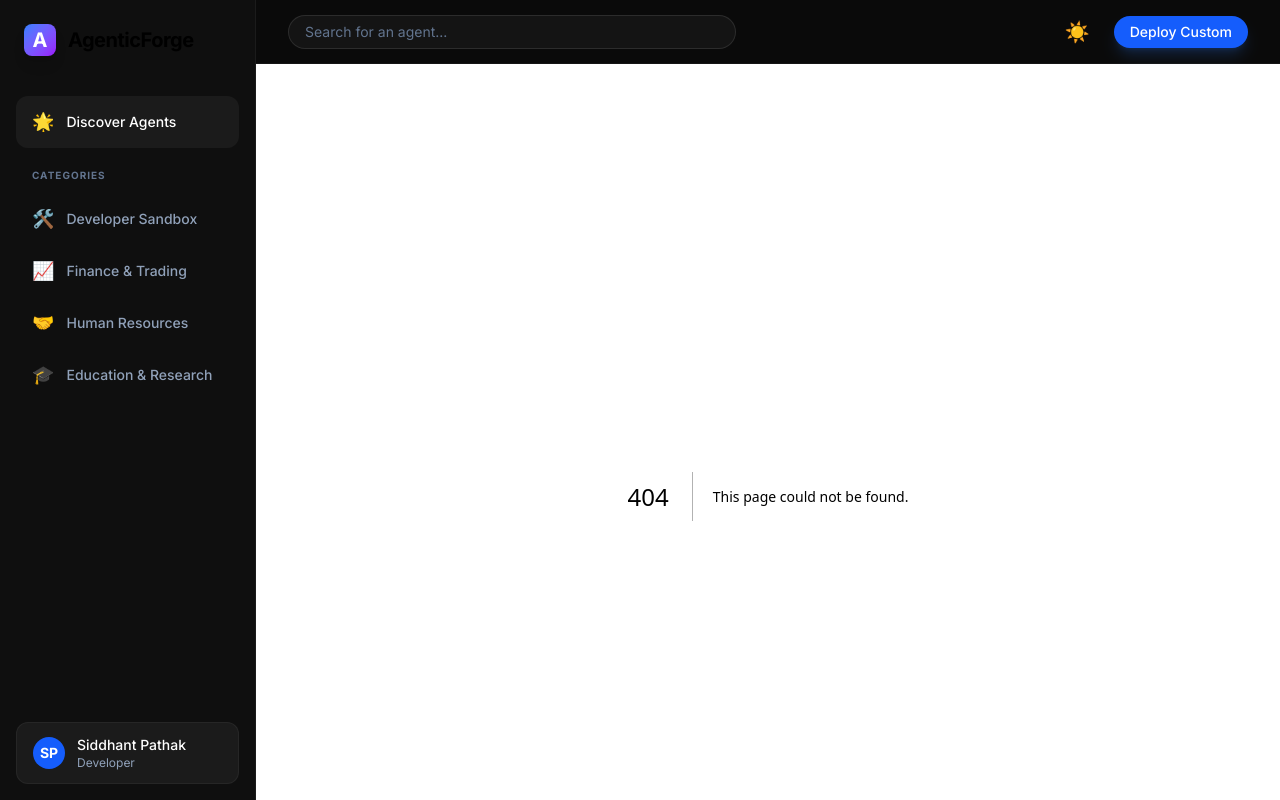
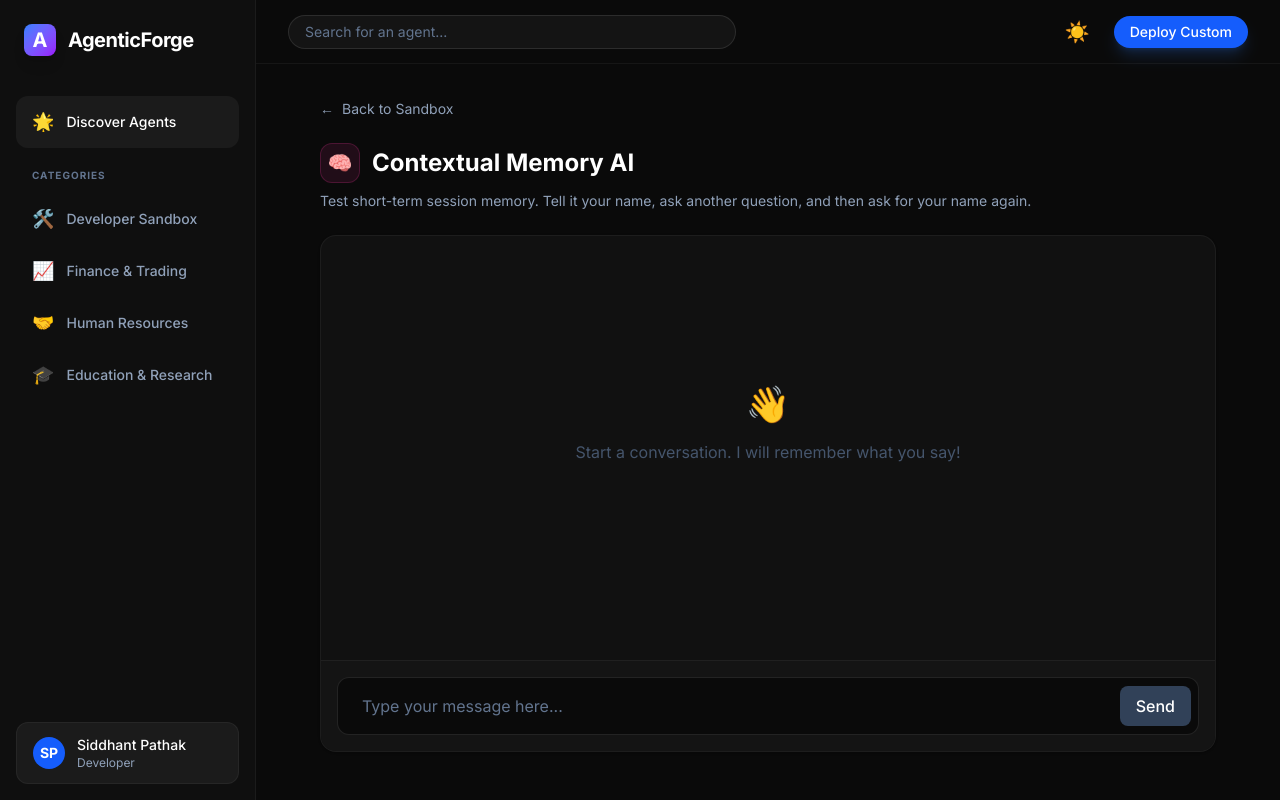
Before and after one commit to PathakSiddhant/AgenticForge, a Next.js app in the folder web-app/: page /sandbox/memory-bot in a window 1280 px wide. Before the commit this address had no page. Built offline with nearby package versions, Linux system fonts and the light colour scheme.

Commit message:
feat(web-app): build scroll-optimized chat interface for memory agent

```diff
--- /dev/null
+++ b/web-app/src/app/sandbox/memory-bot/page.tsx
@@ -0,0 +1,132 @@
+"use client";
+import { useState, useRef, useEffect } from "react";
+import Link from "next/link";
+
+type Message = { role: "user" | "model"; content: string };
+
+export default function MemoryBot() {
+  const [input, setInput] = useState("");
+  const [messages, setMessages] = useState<Message[]>([]);
+  const [loading, setLoading] = useState(false);
+
+  const messagesEndRef = useRef<HTMLDivElement>(null);
+  const scrollToBottom = () => messagesEndRef.current?.scrollIntoView({ behavior: "smooth" });
+  useEffect(scrollToBottom, [messages]);
+
+  const sendMessage = async (e: React.FormEvent) => {
+    e.preventDefault();
+    if (!input.trim()) return;
+
+    const newMessages = [...messages, { role: "user", content: input } as Message];
+    setMessages(newMessages);
+    setInput("");
+    setLoading(true);
+
+    try {
+      const res = await fetch("http://localhost:8000/api/memory", {
+        method: "POST",
+        headers: { "Content-Type": "application/json" },
+        body: JSON.stringify({
+          history: messages,
+          message: input
+        }),
+      });
+
+      const data = await res.json();
+
+      if(data.reply) {
+        setMessages((prev) => [...prev, { role: "model", content: data.reply }]);
+      } else {
+        setMessages((prev) => [...prev, { role: "model", content: "Error: " + data.error }]);
+      }
+    } catch (error) {
+      setMessages((prev) => [...prev, { role: "model", content: "Connection Error! Is Python running?" }]);
+    }
+
+    setLoading(false);
+  };
+
+  return (
+    // FIX: Removed pb-12 and fixed height, now using h-full to fit exactly inside the layout
+    <div className="max-w-4xl mx-auto h-full flex flex-col pb-4">
+      {/* Header Area (Fixed size, won't shrink) */}
+      <div className="shrink-0">
+        <Link href="/sandbox" className="inline-flex items-center gap-2 text-sm text-slate-500 dark:text-slate-400 hover:text-blue-600 dark:hover:text-blue-400 mb-6 transition-colors">
+          <span>←</span> Back to Sandbox
+        </Link>
+
+        <div className="mb-6">
+          <div className="flex items-center gap-3 mb-2">
+            <div className="w-10 h-10 rounded-xl bg-pink-100 dark:bg-pink-500/10 flex items-center justify-center text-xl border border-pink-200 dark:border-pink-500/20">
+              🧠
+            </div>
+            <h1 className="text-2xl font-bold text-slate-900 dark:text-white">Contextual Memory AI</h1>
+          </div>
+          <p className="text-slate-600 dark:text-slate-400 text-sm">
+            Test short-term session memory. Tell it your name, ask another question, and then ask for your name again.
+          </p>
+        </div>
+      </div>
+
+      {/* Chat Box Area (Takes all remaining height, min-h-0 is the magic flexbox trick!) */}
+      <div className="flex-1 bg-white dark:bg-[#111] border border-slate-200 dark:border-white/5 rounded-2xl flex flex-col shadow-sm overflow-hidden min-h-0">
+
+        {/* Messages List (Scrolls independently) */}
+        <div className="flex-1 overflow-y-auto p-6 space-y-6">
+          {messages.length === 0 ? (
+            <div className="h-full flex flex-col items-center justify-center text-slate-400 dark:text-slate-600 space-y-4">
+              <div className="text-4xl">👋</div>
+              <p>Start a conversation. I will remember what you say!</p>
+            </div>
+          ) : (
+            messages.map((msg, index) => (
+              <div key={index} className={`flex ${msg.role === 'user' ? 'justify-end' : 'justify-start'}`}>
+                <div className={`max-w-[80%] rounded-2xl px-5 py-3 ${
+                  msg.role === 'user'
+                    ? 'bg-blue-600 text-white rounded-br-none'
+                    : 'bg-slate-100 dark:bg-[#1a1a1a] border border-slate-200 dark:border-white/5 text-slate-900 dark:text-slate-200 rounded-bl-none'
+                }`}>
+                  {msg.content}
+                </div>
+              </div>
+            ))
+          )}
+          {loading && (
+            <div className="flex justify-start">
+              <div className="bg-slate-100 dark:bg-[#1a1a1a] border border-slate-200 dark:border-white/5 rounded-2xl rounded-bl-none px-5 py-4">
+                <div className="flex gap-1">
+                  <div className="w-2 h-2 bg-blue-500 rounded-full animate-bounce [animation-delay:-0.3s]"></div>
+                  <div className="w-2 h-2 bg-blue-500 rounded-full animate-bounce [animation-delay:-0.15s]"></div>
+                  <div className="w-2 h-2 bg-blue-500 rounded-full animate-bounce"></div>
+                </div>
+              </div>
+            </div>
+          )}
+          <div ref={messagesEndRef} />
+        </div>
+
+        {/* Input Area (Fixed size at bottom) */}
+        <div className="p-4 bg-slate-50 dark:bg-[#141414] border-t border-slate-200 dark:border-white/5 shrink-0">
+          <form onSubmit={sendMessage} className="relative">
+            <input
+              type="text"
+              value={input}
+              onChange={(e) => setInput(e.target.value)}
+              placeholder="Type your message here..."
+              disabled={loading}
+              className="w-full bg-white dark:bg-[#0a0a0a] border border-slate-300 dark:border-white/10 text-slate-900 dark:text-white placeholder-slate-400 dark:placeholder-slate-500 px-6 py-4 rounded-xl focus:outline-none focus:border-blue-500/50 pr-24 transition-colors"
+            />
+            <button
+              type="submit"
+              disabled={loading || !input.trim()}
+              className="absolute right-2 top-1/2 -translate-y-1/2 bg-blue-600 hover:bg-blue-500 disabled:bg-slate-400 dark:disabled:bg-slate-700 text-white px-4 py-2 rounded-lg font-medium transition-colors"
+            >
+              Send
+            </button>
+          </form>
+        </div>
+
+      </div>
+    </div>
+  );
+}
```
